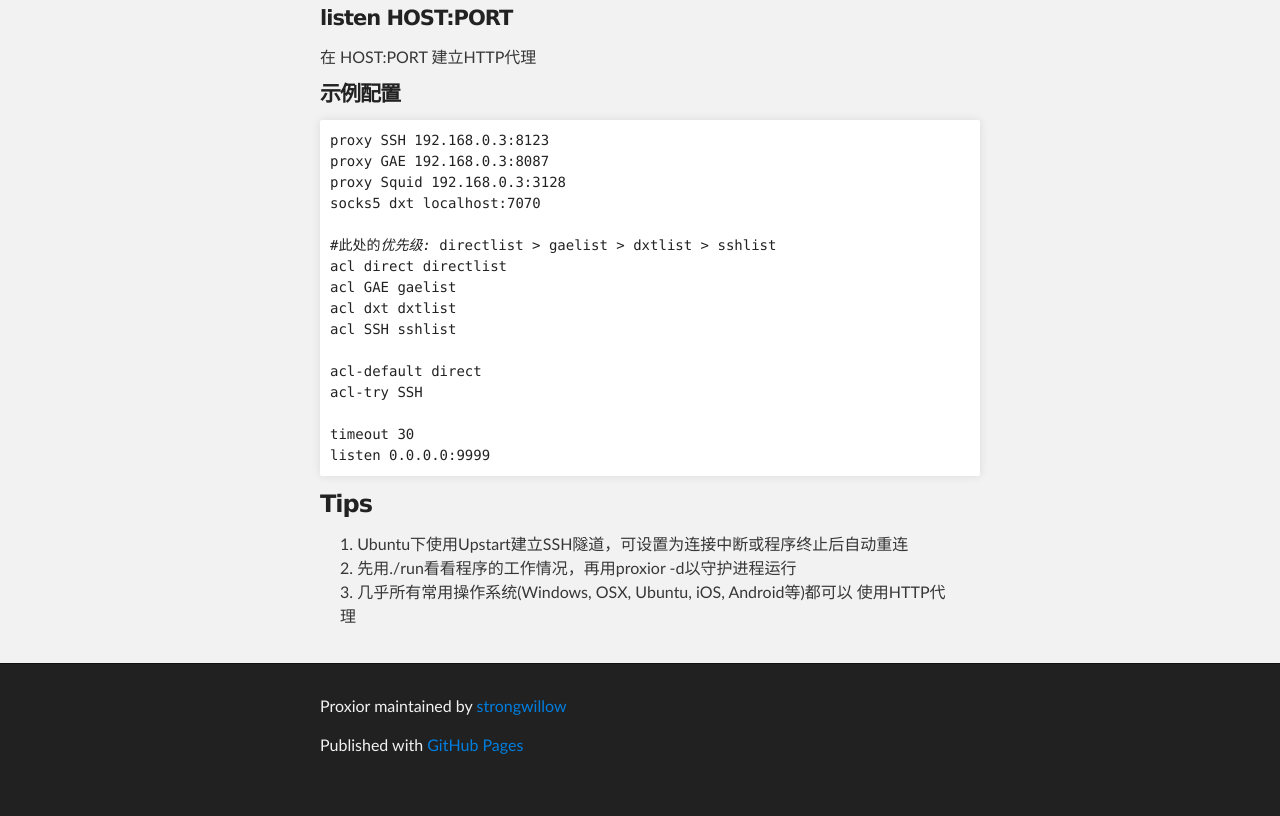
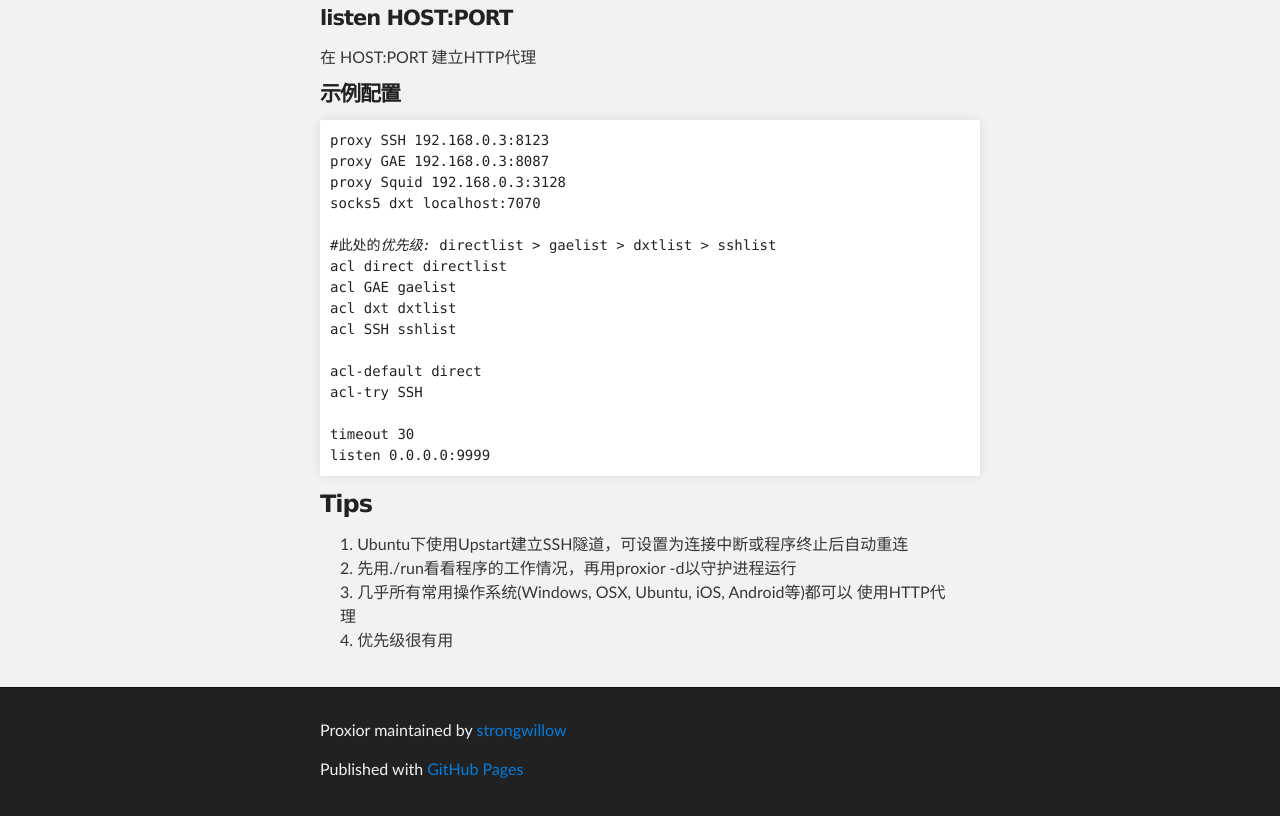
Before and after one commit to quinncnl/proxior, a plain HTML site: page index.html in a window 1280 px wide. Shown: the part 1792-2608 px from the top of the page. Before the commit the page ends 2584 px from the top, so only its background shows below. Drawn offline with Linux system fonts and the light colour scheme.

Commit message:
add tips

```diff
--- a/index.html
+++ b/index.html
@@ -121,6 +121,7 @@ listen 0.0.0.0:9999
   <li>先用./run看看程序的工作情况，再用proxior -d以守护进程运行</li>
   <li>几乎所有常用操作系统(Windows, OSX, Ubuntu, iOS, Android等)都可以
   使用HTTP代理</li>
+  <li>优先级很有用</li>
 
 </ol>
       </section>
```
